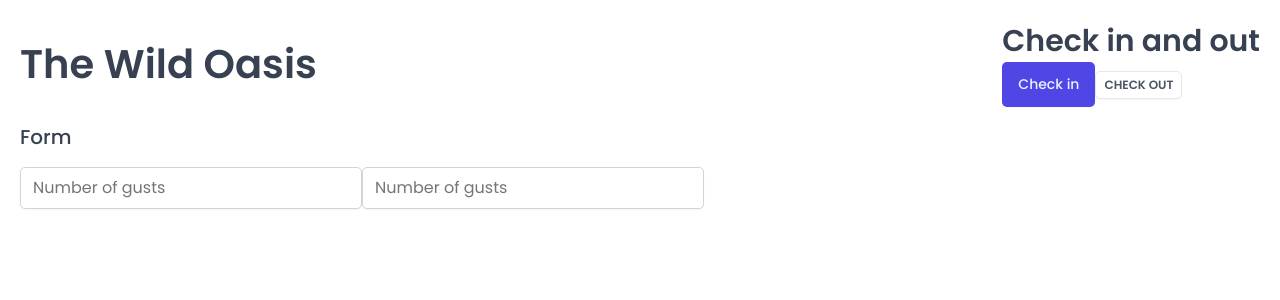
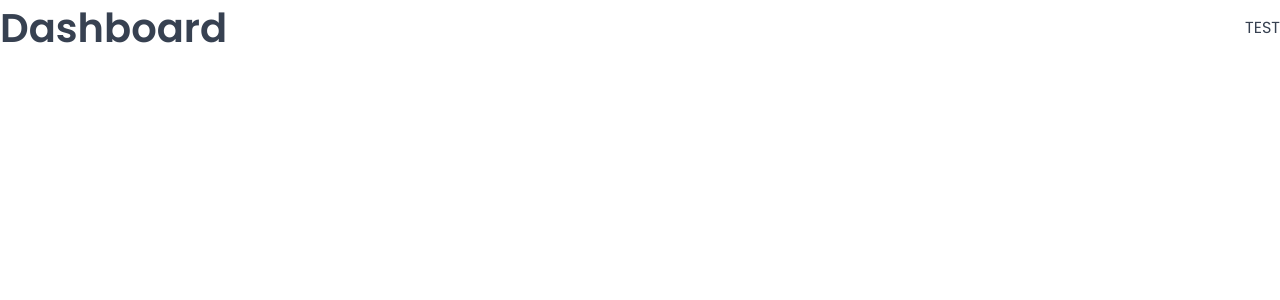
Before and after one commit to Ali-Tadayoni/The-Wild-Oasis, a React (Vite) app: page /dashboard in a window 1280 px wide. Shown: the top 300 px of the page. Built offline with nearby package versions, Linux system fonts and the light colour scheme; a web font is replaced by a local one.

Commit message:
defined routes

```diff
--- a/package.json
+++ b/package.json
@@ -12,6 +12,7 @@
   "dependencies": {
     "react": "^18.2.0",
     "react-dom": "^18.2.0",
+    "react-router-dom": "^6.26.2",
     "styled-components": "^6.1.13"
   },
   "devDependencies": {
--- a/src/App.jsx
+++ b/src/App.jsx
@@ -1,43 +1,32 @@
-import styled from "styled-components";
+import { BrowserRouter, Navigate, Route, Routes } from "react-router-dom";
 import GlobalStyles from "./styles/GlobalStyles";
-import Button from "./ui/Button";
-import Input from "./ui/input";
-import Heading from "./ui/Heading";
-import Row from "./ui/Row";
 
-const StyledApp = styled.main`
-  padding: 20px;
-`;
+import Dashboard from "./pages/Dashboard";
+import Bookings from "./pages/Bookings";
+import Cabins from "./pages/Cabins";
+import Account from "./pages/Account";
+import Users from "./pages/Users";
+import Login from "./pages/Login";
+import Settings from "./pages/Settings";
+import PageNotFound from "./pages/PageNotFound";
 
 function App() {
   return (
     <>
       <GlobalStyles />
-      <StyledApp>
-        <Row>
-          <Row type="horizontal">
-            <Heading as="h1">The Wild Oasis</Heading>
-            <div>
-              <Heading as="h2">Check in and out</Heading>
-              <Button onClick={() => alert("hello")}>Check in</Button>
-              <Button
-                variation="secondary"
-                size="small"
-                onClick={() => alert("hello")}
-              >
-                Check out{" "}
-              </Button>
-            </div>
-          </Row>
-          <Row>
-            <Heading as="h3">Form</Heading>
-            <form>
-              <Input type="number" placeholder="Number of gusts"></Input>
-              <Input type="number" placeholder="Number of gusts"></Input>
-            </form>
-          </Row>
-        </Row>
-      </StyledApp>
+      <BrowserRouter>
+        <Routes>
+          <Route index element={<Navigate replace to="dashboard" />} />
+          <Route path="dashboard" element={<Dashboard />} />
+          <Route path="bookings" element={<Bookings />} />
+          <Route path="cabins" element={<Cabins />} />
+          <Route path="users" element={<Users />} />
+          <Route path="settings" element={<Settings />} />
+          <Route path="account" element={<Account />} />
+          <Route path="login" element={<Login />} />
+          <Route path="*" element={<PageNotFound />} />
+        </Routes>
+      </BrowserRouter>
     </>
   );
 }
```
Also changed, not shown: 1 other file (tests, documents, lock files or other folders).
